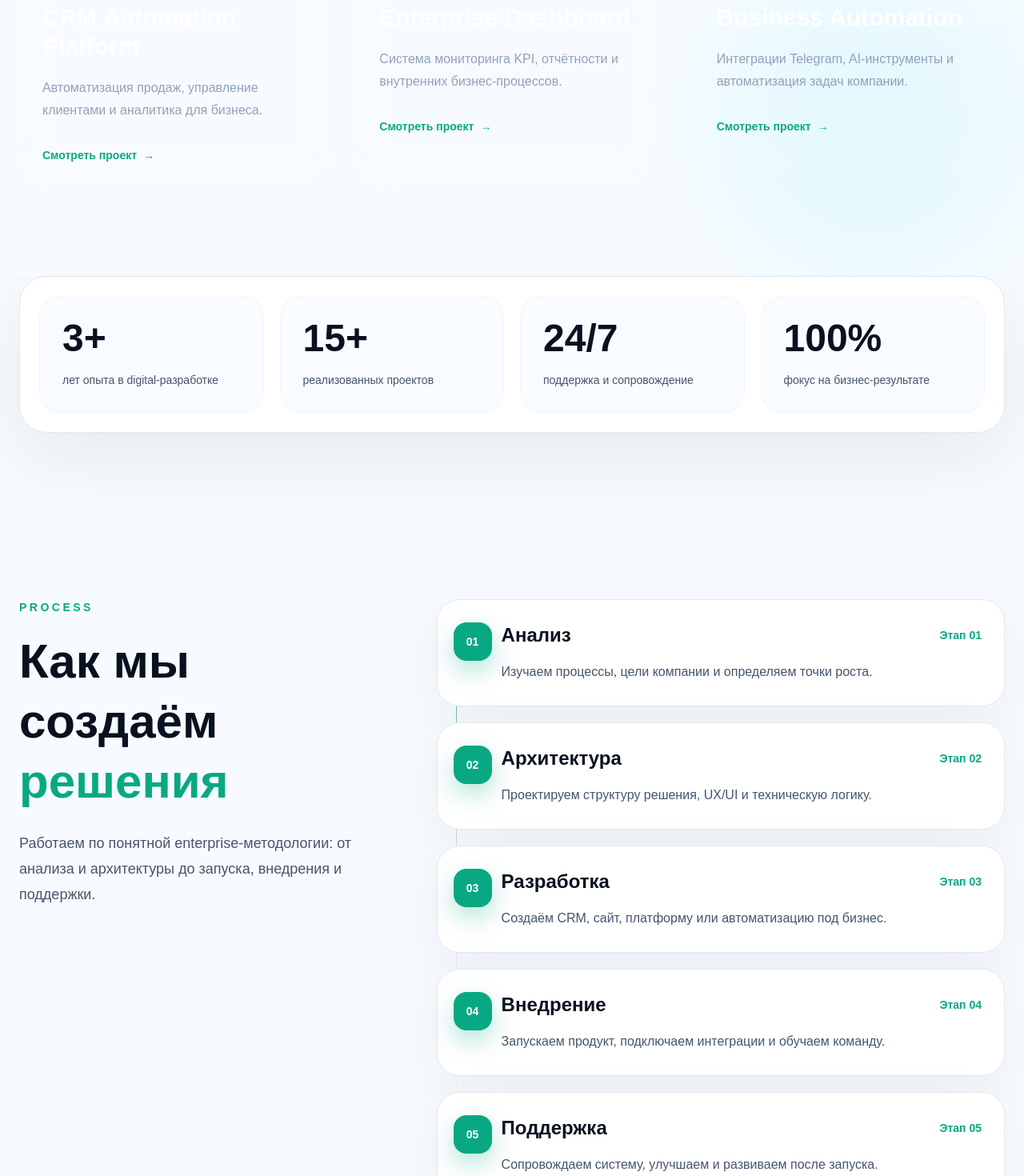
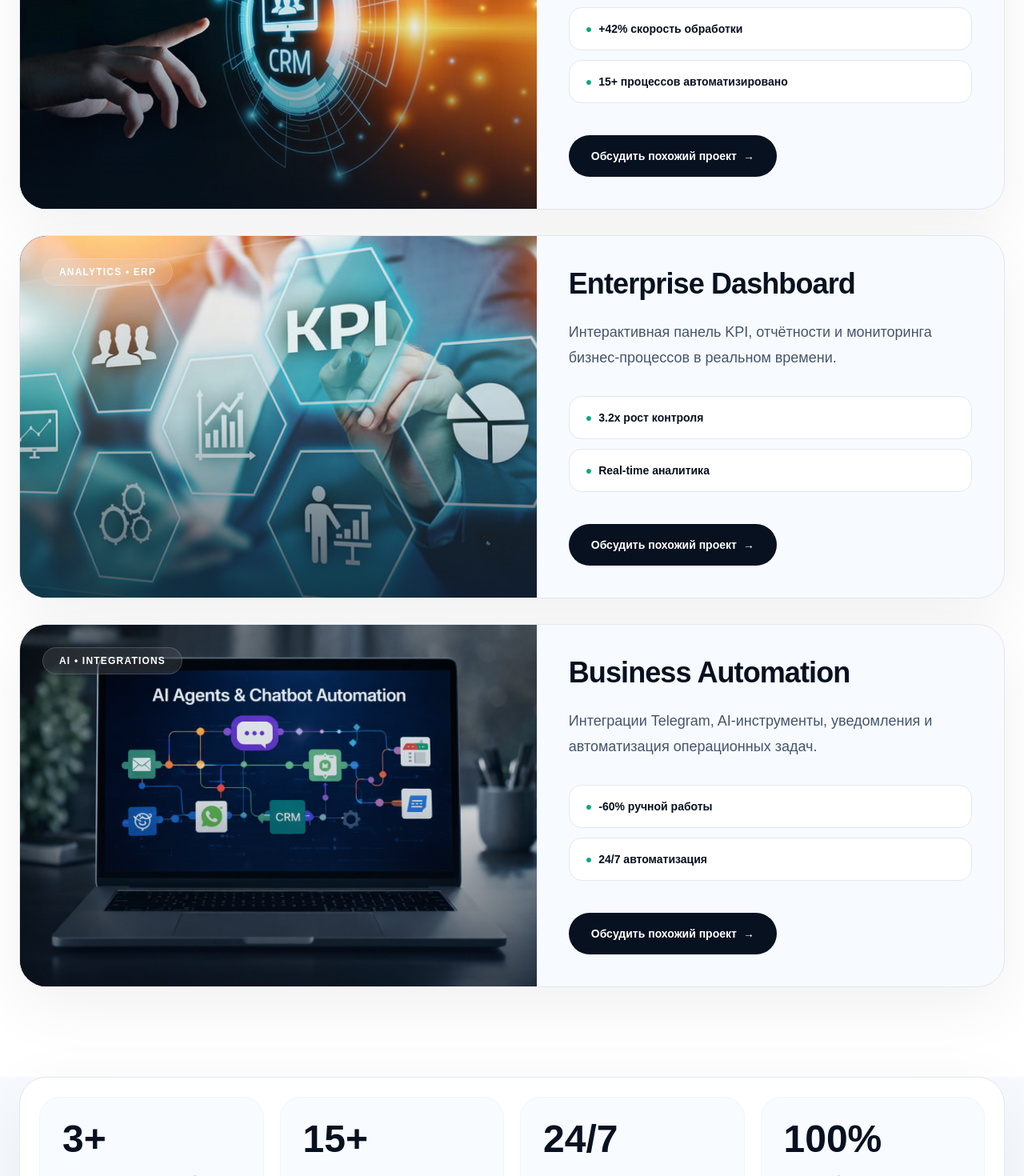
Before and after one commit to said5059-ai/jm-innv-website, a Next.js app: page / in a window 1280 px wide. Shown: the part 3060-4530 px from the top of the page at 80% size. Built offline with nearby package versions, Linux system fonts and the light colour scheme.

Commit message:
enterprise testimonials

```diff
--- a/components/Process.tsx
+++ b/components/Process.tsx
@@ -5,28 +5,27 @@ import { motion } from "framer-motion";
 const steps = [
   {
     number: "01",
-    title: "Анализ",
-    text: "Изучаем процессы, цели компании и определяем точки роста.",
+    title: "Анализ бизнеса",
+    text: "Изучаем процессы, цели, текущие инструменты и определяем точки автоматизации.",
+    result: "Карта задач",
   },
   {
     number: "02",
-    title: "Архитектура",
-    text: "Проектируем структуру решения, UX/UI и техническую логику.",
+    title: "Архитектура решения",
+    text: "Проектируем структуру CRM, сайта, платформы или интеграций под реальные процессы.",
+    result: "Технический план",
   },
   {
     number: "03",
     title: "Разработка",
-    text: "Создаём CRM, сайт, платформу или автоматизацию под бизнес.",
+    text: "Создаём интерфейсы, backend-логику, интеграции, панели управления и автоматизации.",
+    result: "Рабочий продукт",
   },
   {
     number: "04",
-    title: "Внедрение",
-    text: "Запускаем продукт, подключаем интеграции и обучаем команду.",
-  },
-  {
-    number: "05",
-    title: "Поддержка",
-    text: "Сопровождаем систему, улучшаем и развиваем после запуска.",
+    title: "Запуск и внедрение",
+    text: "Подключаем систему, тестируем сценарии, обучаем команду и запускаем проект.",
+    result: "Production запуск",
   },
 ];
 
@@ -34,57 +33,61 @@ export default function Process() {
   return (
     <section className="bg-[#f7fbff] py-28">
       <div className="mx-auto max-w-7xl px-6">
-        <div className="grid gap-12 lg:grid-cols-[0.8fr_1.2fr] lg:items-start">
+        <div className="grid gap-10 lg:grid-cols-[0.9fr_1.1fr] lg:items-end">
           <div>
             <p className="text-sm font-black uppercase tracking-[0.25em] text-[#08a982]">
-              PROCESS
+              Процесс
             </p>
 
             <h2 className="mt-5 text-4xl font-black leading-tight text-[#07111f] md:text-6xl">
-              Как мы создаём
-              <span className="text-[#08a982]"> решения</span>
+              От идеи до
+              <span className="text-[#08a982]"> внедрения</span>
             </h2>
+          </div>
 
-            <p className="mt-6 text-lg leading-8 text-slate-600">
-              Работаем по понятной enterprise-методологии: от анализа и
-              архитектуры до запуска, внедрения и поддержки.
+          <p className="max-w-2xl text-lg leading-8 text-slate-600 lg:ml-auto">
+            Работаем по понятной B2B-методологии: фиксируем задачи, проектируем
+            архитектуру, разрабатываем продукт и сопровождаем запуск.
           </p>
         </div>
 
-          <div className="relative">
-            <div className="absolute left-6 top-0 hidden h-full w-px bg-gradient-to-b from-[#08a982] via-slate-200 to-transparent md:block" />
+        <div className="mt-16 grid gap-5 md:grid-cols-2 xl:grid-cols-4">
+          {steps.map((step, index) => (
+            <motion.article
+              key={step.number}
+              initial={{ opacity: 0, y: 36 }}
+              whileInView={{ opacity: 1, y: 0 }}
+              transition={{ delay: index * 0.08 }}
+              viewport={{ once: true }}
+              className="group relative overflow-hidden rounded-[30px] border border-slate-200 bg-white p-7 shadow-[0_20px_70px_rgba(15,23,42,0.05)] transition duration-500 hover:-translate-y-1 hover:border-[#08a982]/30"
+            >
+              <div className="absolute inset-x-0 top-0 h-1 bg-gradient-to-r from-[#08a982] via-cyan-400 to-transparent" />
 
-            <div className="space-y-5">
-              {steps.map((step, index) => (
-                <motion.div
-                  key={step.number}
-                  initial={{ opacity: 0, x: 36 }}
-                  whileInView={{ opacity: 1, x: 0 }}
-                  transition={{ delay: index * 0.1 }}
-                  viewport={{ once: true }}
-                  className="group relative rounded-[28px] border border-slate-200 bg-white p-7 pl-20 shadow-[0_20px_70px_rgba(15,23,42,0.05)] transition duration-500 hover:-translate-y-1 hover:border-[#08a982]/30"
-                >
-                  <div className="absolute left-5 top-7 flex h-12 w-12 items-center justify-center rounded-2xl bg-[#08a982] text-sm font-black text-white shadow-[0_12px_30px_rgba(8,169,130,0.3)]">
+              <div className="flex items-center justify-between">
+                <span className="text-sm font-black text-[#08a982]">
                   {step.number}
+                </span>
+
+                <span className="rounded-full bg-[#08a982]/10 px-3 py-1 text-xs font-black text-[#047a62]">
+                  {step.result}
+                </span>
               </div>
 
-                  <div className="flex flex-col gap-3 md:flex-row md:items-center md:justify-between">
-                    <h3 className="text-2xl font-black text-[#07111f]">
+              <h3 className="mt-8 text-2xl font-black tracking-tight text-[#07111f]">
                 {step.title}
               </h3>
 
-                    <span className="text-sm font-bold text-[#08a982]">
-                      Этап {step.number}
-                    </span>
-                  </div>
-
-                  <p className="mt-4 max-w-2xl leading-7 text-slate-600">
+              <p className="mt-5 leading-7 text-slate-600">
                 {step.text}
               </p>
-                </motion.div>
+
+              <div className="mt-10 h-px w-full bg-slate-200" />
+
+              <div className="mt-5 text-sm font-black text-[#08a982]">
+                Этап {step.number}
+              </div>
+            </motion.article>
           ))}
-            </div>
-          </div>
         </div>
       </div>
     </section>
--- a/components/Projects.tsx
+++ b/components/Projects.tsx
@@ -9,61 +9,61 @@ const projects = [
     category: "CRM • Automation",
     image: "/projects/crm2.jpg",
     description:
-      "Автоматизация продаж, управление клиентами и аналитика для бизнеса.",
+      "Платформа для управления продажами, клиентами, заявками и аналитикой в единой системе.",
+    metrics: ["+42% скорость обработки", "15+ процессов автоматизировано"],
   },
   {
     title: "Enterprise Dashboard",
     category: "Analytics • ERP",
     image: "/projects/kpi.jpg",
     description:
-      "Система мониторинга KPI, отчётности и внутренних бизнес-процессов.",
+      "Интерактивная панель KPI, отчётности и мониторинга бизнес-процессов в реальном времени.",
+    metrics: ["3.2x рост контроля", "Real-time аналитика"],
   },
   {
     title: "Business Automation",
     category: "AI • Integrations",
     image: "/projects/auto.png",
     description:
-      "Интеграции Telegram, AI-инструменты и автоматизация задач компании.",
+      "Интеграции Telegram, AI-инструменты, уведомления и автоматизация операционных задач.",
+    metrics: ["-60% ручной работы", "24/7 автоматизация"],
   },
 ];
 
 export default function Projects() {
   return (
-    <section
-      id="projects"
-      className="relative overflow-hidden bg-[#f7fbff] py-28"
-    >
-      <div className="absolute left-0 top-0 h-96 w-96 rounded-full bg-[#08a982]/6 blur-3xl" />
-      <div className="absolute bottom-0 right-0 h-96 w-96 rounded-full bg-cyan-300/10 blur-3xl" />
-
-      <div className="relative mx-auto max-w-7xl px-6">
-        <div className="max-w-3xl">
-          <p className="text-sm font-black uppercase tracking-[0.28em] text-[#08a982]">
-            PROJECTS
+    <section id="projects" className="bg-white py-28">
+      <div className="mx-auto max-w-7xl px-6">
+        <div className="grid gap-10 lg:grid-cols-[0.9fr_1.1fr] lg:items-end">
+          <div>
+            <p className="text-sm font-black uppercase tracking-[0.25em] text-[#08a982]">
+              Кейсы
             </p>
 
             <h2 className="mt-5 text-4xl font-black leading-tight text-[#07111f] md:text-6xl">
-            Кейсы и digital
-            <span className="text-[#08a982]"> решения</span>
+              Решения, которые работают
+              <span className="text-[#08a982]"> на результат</span>
             </h2>
+          </div>
 
-          <p className="mt-6 text-lg leading-8 text-slate-600">
-            Создаём enterprise-продукты, CRM-системы и платформы,
-            которые помогают компаниям масштабироваться.
+          <p className="max-w-2xl text-lg leading-8 text-slate-600 lg:ml-auto">
+            Проектируем и внедряем цифровые продукты, которые помогают бизнесу
+            быстрее обрабатывать заявки, видеть аналитику и сокращать ручную
+            работу.
           </p>
         </div>
 
-        <div className="mt-20 grid gap-8 lg:grid-cols-3">
+        <div className="mt-16 space-y-8">
           {projects.map((project, index) => (
             <motion.article
               key={project.title}
-              initial={{ opacity: 0, y: 40 }}
+              initial={{ opacity: 0, y: 36 }}
               whileInView={{ opacity: 1, y: 0 }}
-              transition={{ delay: index * 0.12 }}
+              transition={{ delay: index * 0.08 }}
               viewport={{ once: true }}
-              className="group overflow-hidden rounded-[34px] border border-white/10 bg-white/5 backdrop-blur-xl transition duration-500 hover:-translate-y-2 hover:border-[#08a982]/30"
+              className="group grid overflow-hidden rounded-[34px] border border-slate-200 bg-[#f7fbff] shadow-[0_24px_80px_rgba(15,23,42,0.06)] transition duration-500 hover:-translate-y-1 hover:border-[#08a982]/30 hover:bg-white lg:grid-cols-[1.05fr_0.95fr]"
             >
-              <div className="relative h-72 overflow-hidden">
+              <div className="relative min-h-[360px] overflow-hidden bg-[#07111f]">
                 <Image
                   src={project.image}
                   alt={project.title}
@@ -71,27 +71,44 @@ export default function Projects() {
                   className="object-cover transition duration-700 group-hover:scale-105"
                 />
 
-                <div className="absolute inset-0 bg-gradient-to-t from-[#07111f] via-[#07111f]/20 to-transparent" />
+                <div className="absolute inset-0 bg-gradient-to-t from-[#07111f]/70 via-[#07111f]/10 to-transparent" />
 
-                <div className="absolute left-5 top-5 rounded-full border border-white/10 bg-white/10 px-4 py-2 text-xs font-black uppercase tracking-widest text-white backdrop-blur-xl">
+                <div className="absolute left-7 top-7 rounded-full border border-white/15 bg-white/10 px-5 py-2 text-xs font-black uppercase tracking-widest text-white backdrop-blur-xl">
                   {project.category}
                 </div>
               </div>
 
-              <div className="p-7">
-                <h3 className="text-3xl font-black text-white">
+              <div className="flex flex-col p-8 md:p-10">
+                <h3 className="text-3xl font-black tracking-tight text-[#07111f] md:text-4xl">
                   {project.title}
                 </h3>
 
-                <p className="mt-5 leading-7 text-slate-400">
+                <p className="mt-6 text-lg leading-8 text-slate-600">
                   {project.description}
                 </p>
 
-                <div className="mt-8 flex items-center gap-2 text-sm font-black text-[#08a982]">
-                  Смотреть проект
+                <div className="mt-8 grid gap-3">
+                  {project.metrics.map((metric) => (
+                    <div
+                      key={metric}
+                      className="rounded-2xl border border-slate-200 bg-white px-5 py-4 text-sm font-black text-[#07111f]"
+                    >
+                      <span className="mr-2 text-[#08a982]">●</span>
+                      {metric}
+                    </div>
+                  ))}
+                </div>
+
+                <div className="mt-auto pt-10">
+                  <a
+                    href="#contact"
+                    className="inline-flex items-center gap-2 rounded-full bg-[#07111f] px-7 py-4 text-sm font-black text-white transition hover:-translate-y-1 hover:bg-[#08a982]"
+                  >
+                    Обсудить похожий проект
                     <span className="transition group-hover:translate-x-1">
                       →
                     </span>
+                  </a>
                 </div>
               </div>
             </motion.article>
--- a/components/TechStack.tsx
+++ b/components/TechStack.tsx
@@ -2,56 +2,77 @@
 
 import { motion } from "framer-motion";
 
-const technologies = [
-  "Next.js",
-  "React",
-  "TypeScript",
-  "Node.js",
-  "PostgreSQL",
-  "Supabase",
-  "Tailwind CSS",
-  "Telegram API",
-  "CRM",
-  "ERP",
-  "REST API",
-  "Cloud Deploy",
+const stacks = [
+  {
+    category: "Frontend",
+    items: ["Next.js", "React", "TypeScript", "Tailwind CSS"],
+  },
+  {
+    category: "Backend",
+    items: ["Node.js", "REST API", "PostgreSQL", "Supabase"],
+  },
+  {
+    category: "Infrastructure",
+    items: ["Cloud Deploy", "Security", "Scalability", "Monitoring"],
+  },
+  {
+    category: "Business Systems",
+    items: ["CRM", "ERP", "Telegram API", "Automation"],
+  },
 ];
 
 export default function TechStack() {
   return (
     <section className="bg-white py-28">
       <div className="mx-auto max-w-7xl px-6">
-        <div className="grid gap-12 lg:grid-cols-[0.9fr_1.1fr] lg:items-center">
+        <div className="grid gap-10 lg:grid-cols-[0.9fr_1.1fr] lg:items-end">
           <div>
             <p className="text-sm font-black uppercase tracking-[0.25em] text-[#08a982]">
-              TECHNOLOGIES
+              Технологии
             </p>
 
             <h2 className="mt-5 text-4xl font-black leading-tight text-[#07111f] md:text-6xl">
-              Современный
-              <span className="text-[#08a982]"> стек</span>
+              Надёжный
+              <span className="text-[#08a982]"> технологический стек</span>
             </h2>
+          </div>
 
-            <p className="mt-6 text-lg leading-8 text-slate-600">
-              Используем надёжные технологии для создания быстрых, масштабируемых
-              и безопасных IT-решений для бизнеса.
+          <p className="max-w-2xl text-lg leading-8 text-slate-600 lg:ml-auto">
+            Используем современные технологии и инфраструктурные решения для
+            создания быстрых, безопасных и масштабируемых digital-продуктов.
           </p>
         </div>
 
-          <div className="grid grid-cols-2 gap-4 sm:grid-cols-3">
-            {technologies.map((tech, index) => (
-              <motion.div
-                key={tech}
-                initial={{ opacity: 0, y: 24 }}
+        <div className="mt-16 grid gap-6 md:grid-cols-2">
+          {stacks.map((stack, index) => (
+            <motion.article
+              key={stack.category}
+              initial={{ opacity: 0, y: 30 }}
               whileInView={{ opacity: 1, y: 0 }}
-                transition={{ delay: index * 0.05 }}
+              transition={{ delay: index * 0.08 }}
               viewport={{ once: true }}
-                className="rounded-2xl border border-slate-200 bg-[#f7fbff] px-5 py-5 text-center text-sm font-black text-[#07111f] shadow-[0_16px_45px_rgba(15,23,42,0.04)] transition hover:-translate-y-1 hover:border-[#08a982]/30 hover:text-[#08a982]"
+              className="rounded-[30px] border border-slate-200 bg-[#f7fbff] p-8 shadow-[0_20px_70px_rgba(15,23,42,0.05)] transition duration-500 hover:-translate-y-1 hover:border-[#08a982]/30 hover:bg-white"
             >
-                {tech}
-              </motion.div>
+              <div className="flex items-center justify-between">
+                <h3 className="text-2xl font-black tracking-tight text-[#07111f]">
+                  {stack.category}
+                </h3>
+
+                <div className="h-3 w-3 rounded-full bg-[#08a982]" />
+              </div>
+
+              <div className="mt-8 flex flex-wrap gap-3">
+                {stack.items.map((item) => (
+                  <div
+                    key={item}
+                    className="rounded-full border border-slate-200 bg-white px-4 py-2 text-sm font-black text-[#07111f] transition hover:border-[#08a982]/30 hover:text-[#08a982]"
+                  >
+                    {item}
+                  </div>
                 ))}
               </div>
+            </motion.article>
+          ))}
         </div>
       </div>
     </section>
--- a/components/Testimonials.tsx
+++ b/components/Testimonials.tsx
@@ -6,17 +6,23 @@ const testimonials = [
   {
     name: "Azizbek Karimov",
     company: "Retail Group",
-    text: "Команда JM INNV автоматизировала процессы продаж и внедрила CRM-систему. Скорость обработки заявок выросла в несколько раз.",
+    role: "Операционный директор",
+    text: "JM INNV помогли нам автоматизировать обработку заявок и внедрить CRM. Команда быстро поняла бизнес-процессы и предложила решение, которое удобно использовать каждый день.",
+    result: "+42% скорость обработки заявок",
   },
   {
     name: "Dilshod Rahimov",
     company: "Logistics Company",
-    text: "Получили современную платформу и автоматизацию внутренних процессов. Всё выполнено профессионально и в срок.",
+    role: "Руководитель отдела логистики",
+    text: "Мы получили систему для контроля процессов, уведомлений и отчётности. Проект был реализован структурно: от анализа до запуска и обучения команды.",
+    result: "-60% ручной работы",
   },
   {
     name: "Kamola Tursunova",
     company: "Medical Center",
-    text: "Очень сильная команда. Помогли цифровизировать бизнес и улучшить взаимодействие с клиентами.",
+    role: "Администратор клиники",
+    text: "После внедрения цифровых инструментов стало проще работать с клиентами, заявками и расписанием. Решение получилось понятным и практичным для сотрудников.",
+    result: "24/7 цифровая поддержка",
   },
 ];
 
@@ -24,38 +30,44 @@ export default function Testimonials() {
   return (
     <section className="bg-[#f7fbff] py-28">
       <div className="mx-auto max-w-7xl px-6">
-        <div className="max-w-3xl">
-          <p className="text-sm font-black uppercase tracking-[0.25em] text-[#08a982]">
-            TESTIMONIALS
-          </p>
+        <div className="grid gap-10 lg:grid-cols-[0.9fr_1.1fr] lg:items-end">
+          <div>
+            <p className="text-sm font-black uppercase tracking-[0.25em] text-[#08a982]">
+              Клиенты
+            </p>
 
-          <h2 className="mt-5 text-4xl font-black leading-tight text-[#07111f] md:text-6xl">
-            Что говорят
-            <span className="text-[#08a982]"> клиенты</span>
-          </h2>
+            <h2 className="mt-5 text-4xl font-black leading-tight text-[#07111f] md:text-6xl">
+              Что получает
+              <span className="text-[#08a982]"> бизнес</span>
+            </h2>
+          </div>
 
-          <p className="mt-6 text-lg leading-8 text-slate-600">
-            Мы строим долгосрочные отношения и создаём решения,
-            которые реально помогают бизнесу расти.
+          <p className="max-w-2xl text-lg leading-8 text-slate-600 lg:ml-auto">
+            Мы делаем не просто сайты и системы, а рабочие инструменты,
+            которые помогают компаниям ускорять процессы, видеть данные и
+            управлять задачами.
           </p>
         </div>
 
-        <div className="mt-20 grid gap-7 lg:grid-cols-3">
+        <div className="mt-16 grid gap-6 lg:grid-cols-3">
           {testimonials.map((item, index) => (
-            <motion.div
+            <motion.article
               key={item.name}
-              initial={{ opacity: 0, y: 36 }}
+              initial={{ opacity: 0, y: 30 }}
               whileInView={{ opacity: 1, y: 0 }}
-              transition={{ delay: index * 0.12 }}
+              transition={{ delay: index * 0.08 }}
               viewport={{ once: true }}
-              className="rounded-[30px] border border-slate-200 bg-white p-8 shadow-[0_25px_80px_rgba(15,23,42,0.05)] transition duration-500 hover:-translate-y-2 hover:border-[#08a982]/30"
+              className="group relative overflow-hidden rounded-[30px] border border-slate-200 bg-white p-8 shadow-[0_20px_70px_rgba(15,23,42,0.05)] transition duration-500 hover:-translate-y-1 hover:border-[#08a982]/30"
             >
-              <div className="flex items-center gap-1 text-[#08a982]">
-                ★ ★ ★ ★ ★
+              <div className="absolute inset-x-0 top-0 h-1 bg-gradient-to-r from-[#08a982] via-cyan-400 to-transparent" />
+
+              <div className="rounded-2xl border border-slate-200 bg-[#f7fbff] px-5 py-4 text-sm font-black text-[#07111f]">
+                <span className="mr-2 text-[#08a982]">●</span>
+                {item.result}
               </div>
 
-              <p className="mt-6 leading-8 text-slate-600">
-                {item.text}
+              <p className="mt-8 min-h-[180px] text-base leading-8 text-slate-600">
+                “{item.text}”
               </p>
 
               <div className="mt-8 border-t border-slate-100 pt-6">
@@ -63,11 +75,15 @@ export default function Testimonials() {
                   {item.name}
                 </p>
 
-                <p className="mt-1 text-sm text-slate-500">
+                <p className="mt-1 text-sm font-bold text-slate-500">
+                  {item.role}
+                </p>
+
+                <p className="mt-1 text-sm text-[#08a982]">
                   {item.company}
                 </p>
               </div>
-            </motion.div>
+            </motion.article>
           ))}
         </div>
       </div>
```
Lines whose indentation alone changed are shown as unchanged.
